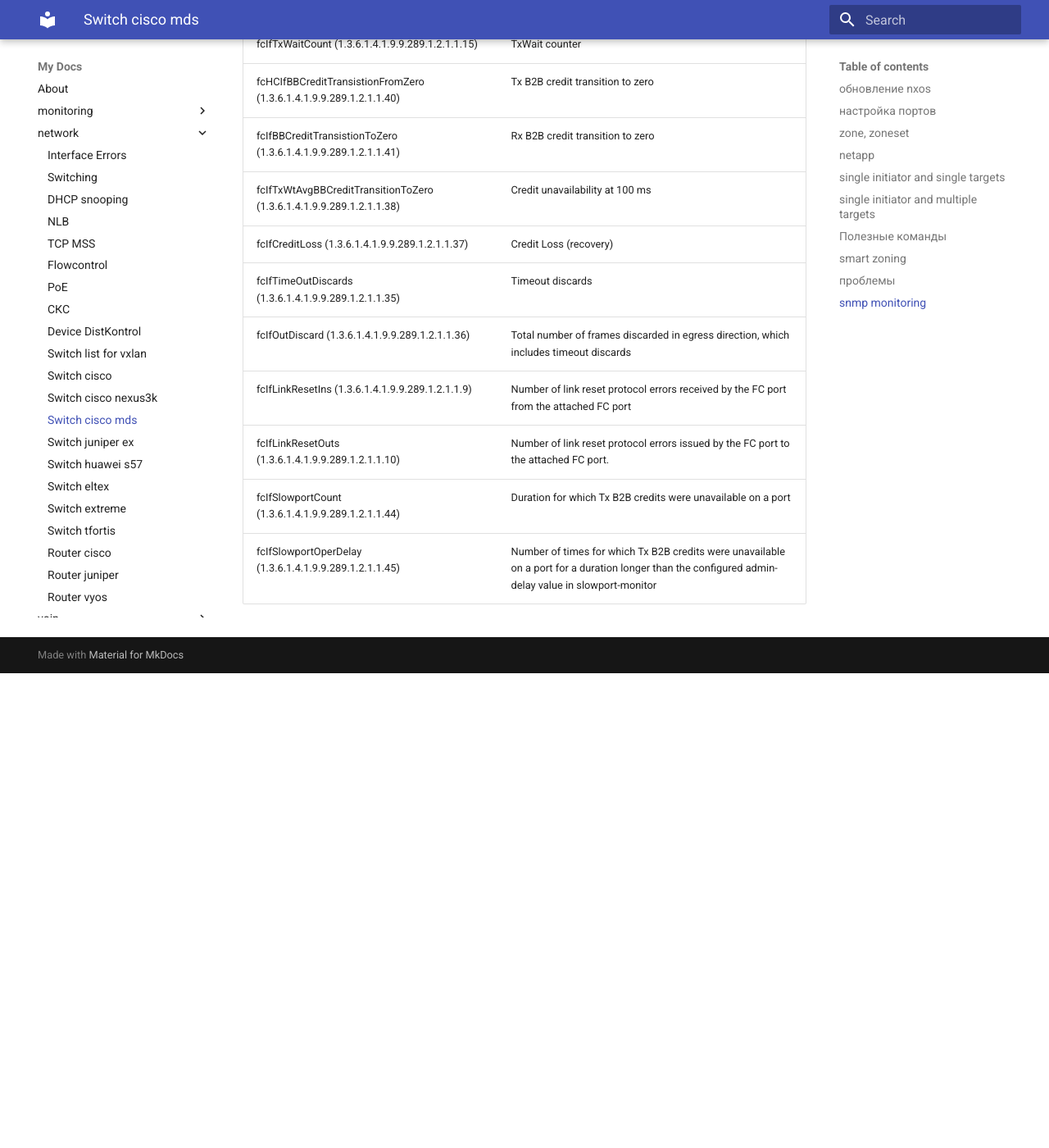
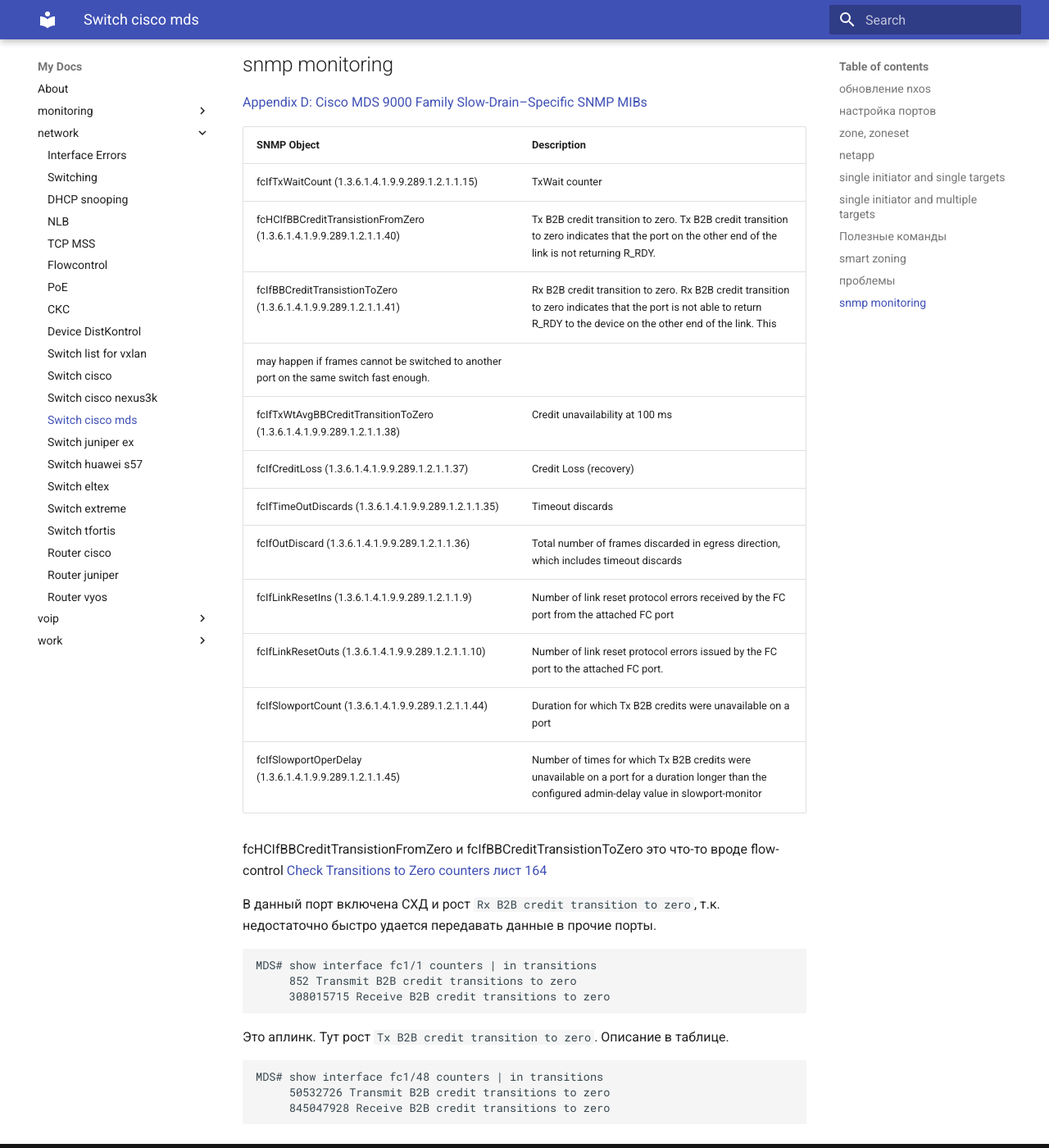
Before and after one commit to v98765/v98765.github.io, an MkDocs documentation site: the page built from docs/network/mds.md, in a window 1280 px wide and 1400 px high, scrolled down 7255 px. Shown: the whole window at 82% size. Built offline with MkDocs 1.6.1 and Material for MkDocs 9.7.7, drawn with Linux system fonts in a browser that asks for light colours; before the commit the page ends 8076 px from its top, so only the background shows below that; some of the changed text lies outside the part shown.

Commit message:
network/mds.md abouts credits to zero

````diff
--- a/docs/network/mds.md
+++ b/docs/network/mds.md
@@ -214,6 +214,12 @@
 ```text
 MDS(config)# zoneset activate name [zonesetname] vsan 1
 ```
+Когда номер vsan отличается, то помимо указания его номера в зонах, необходимо включить соотв порт в нужный vsan.
+```text
+vsan database
+ vsan 2 interface fc1/33
+```
+
 
 ## Полезные команды
 
@@ -221,7 +227,7 @@
 ```text
 show flogi database
 ```
-Список инициаторов и таргетов. Если нужны только локальные то с `local`
+Список инициаторов и таргетов. Если нужны только локальные то с `local`. Обязательно к просмотру, если номера vsan отличные от 1.
 ```text
 show fcns database
 ```
@@ -287,8 +293,9 @@
 SNMP Object | Description
 ---|---
 fcIfTxWaitCount (1.3.6.1.4.1.9.9.289.1.2.1.1.15) | TxWait counter
-fcHCIfBBCreditTransistionFromZero (1.3.6.1.4.1.9.9.289.1.2.1.1.40) | Tx B2B credit transition to zero
-fcIfBBCreditTransistionToZero (1.3.6.1.4.1.9.9.289.1.2.1.1.41) | Rx B2B credit transition to zero
+fcHCIfBBCreditTransistionFromZero (1.3.6.1.4.1.9.9.289.1.2.1.1.40) | Tx B2B credit transition to zero. Tx B2B credit transition to zero indicates that the port on the other end of the link is not returning R_RDY.
+fcIfBBCreditTransistionToZero (1.3.6.1.4.1.9.9.289.1.2.1.1.41) | Rx B2B credit transition to zero. Rx B2B credit transition to zero indicates that the port is not able to return R_RDY to the device on the other end of the link. This
+may happen if frames cannot be switched to another port on the same switch fast enough.
 fcIfTxWtAvgBBCreditTransitionToZero (1.3.6.1.4.1.9.9.289.1.2.1.1.38) | Credit unavailability at 100 ms
 fcIfCreditLoss (1.3.6.1.4.1.9.9.289.1.2.1.1.37) | Credit Loss (recovery)
 fcIfTimeOutDiscards (1.3.6.1.4.1.9.9.289.1.2.1.1.35) | Timeout discards
@@ -297,3 +304,20 @@
 fcIfLinkResetOuts (1.3.6.1.4.1.9.9.289.1.2.1.1.10) | Number of link reset protocol errors issued by the FC port to the attached FC port.
 fcIfSlowportCount (1.3.6.1.4.1.9.9.289.1.2.1.1.44) | Duration for which Tx B2B credits were unavailable on a port
 fcIfSlowportOperDelay (1.3.6.1.4.1.9.9.289.1.2.1.1.45) | Number of times for which Tx B2B credits were unavailable on a port for a duration longer than the configured admin-delay value in slowport-monitor
+
+
+fcHCIfBBCreditTransistionFromZero и fcIfBBCreditTransistionToZero это что-то вроде flow-control
+[Check Transitions to Zero counters лист 164](https://www.ciscolive.com/c/dam/r/ciscolive/emea/docs/2017/pdf/BRKSAN-3446.pdf)
+
+В данный порт включена СХД и рост `Rx B2B credit transition to zero`, т.к. недостаточно быстро удается передавать данные в прочие порты.
+```text
+MDS# show interface fc1/1 counters | in transitions
+     852 Transmit B2B credit transitions to zero
+     308015715 Receive B2B credit transitions to zero
+```
+Это аплинк. Тут рост `Tx B2B credit transition to zero`. Описание в таблице.
+```text
+MDS# show interface fc1/48 counters | in transitions
+     50532726 Transmit B2B credit transitions to zero
+     845047928 Receive B2B credit transitions to zero
+```
````
